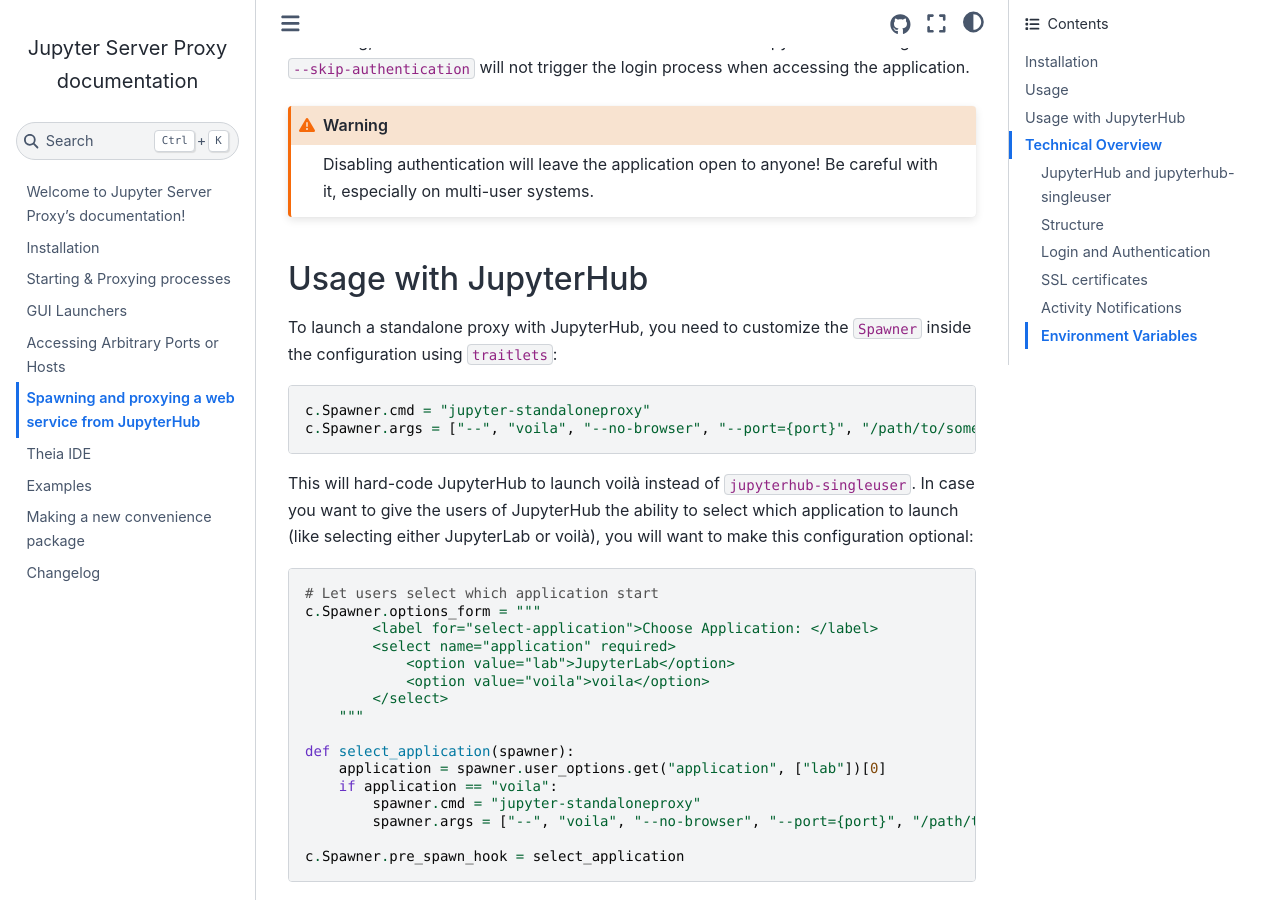
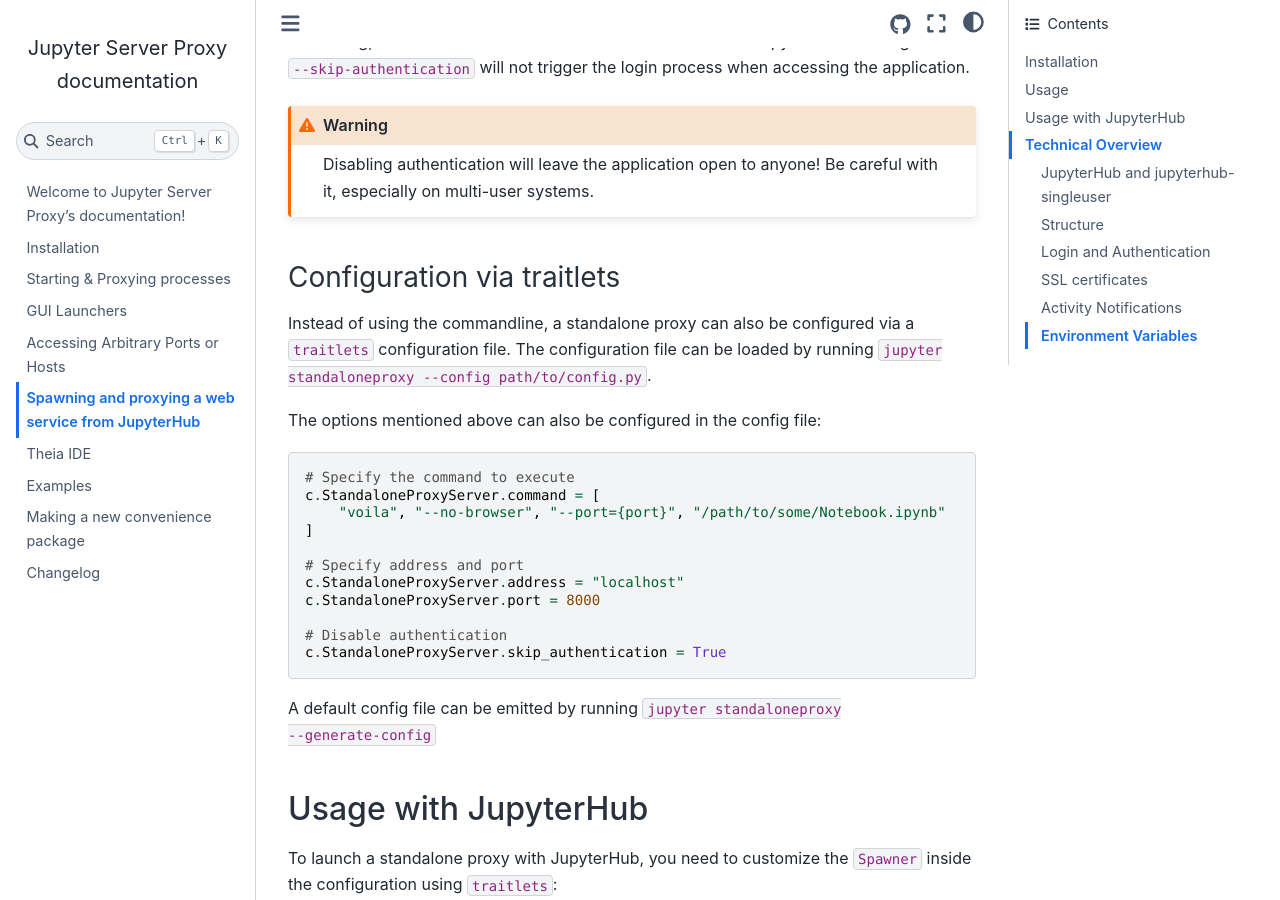
Before and after one commit to jupyterhub/jupyter-server-proxy, a Sphinx documentation site: the page built from docs/source/standalone.md, in a window 1280 px wide and 900 px high, scrolled down 1422 px. Built offline with Sphinx 7.4.7 and the Sphinx Book theme 1.1.4, drawn with Linux system fonts in a browser that asks for light colours.

Commit message:
Allow configuration via traitlets

````diff
--- a/docs/source/standalone.md
+++ b/docs/source/standalone.md
@@ -57,6 +57,29 @@
 ```{warning} Disabling authentication will leave the application open to anyone! Be careful with it,
 especially on multi-user systems.
 ```
+
+### Configuration via traitlets
+
+Instead of using the commandline, a standalone proxy can also be configured via a `traitlets` configuration file.
+The configuration file can be loaded by running `jupyter standaloneproxy --config path/to/config.py`.
+
+The options mentioned above can also be configured in the config file:
+
+```python
+# Specify the command to execute
+c.StandaloneProxyServer.command = [
+    "voila", "--no-browser", "--port={port}", "/path/to/some/Notebook.ipynb"
+]
+
+# Specify address and port
+c.StandaloneProxyServer.address = "localhost"
+c.StandaloneProxyServer.port = 8000
+
+# Disable authentication
+c.StandaloneProxyServer.skip_authentication = True
+```
+
+A default config file can be emitted by running `jupyter standaloneproxy --generate-config`
 
 ## Usage with JupyterHub
 
````
Also changed, not shown: 1 other file.
